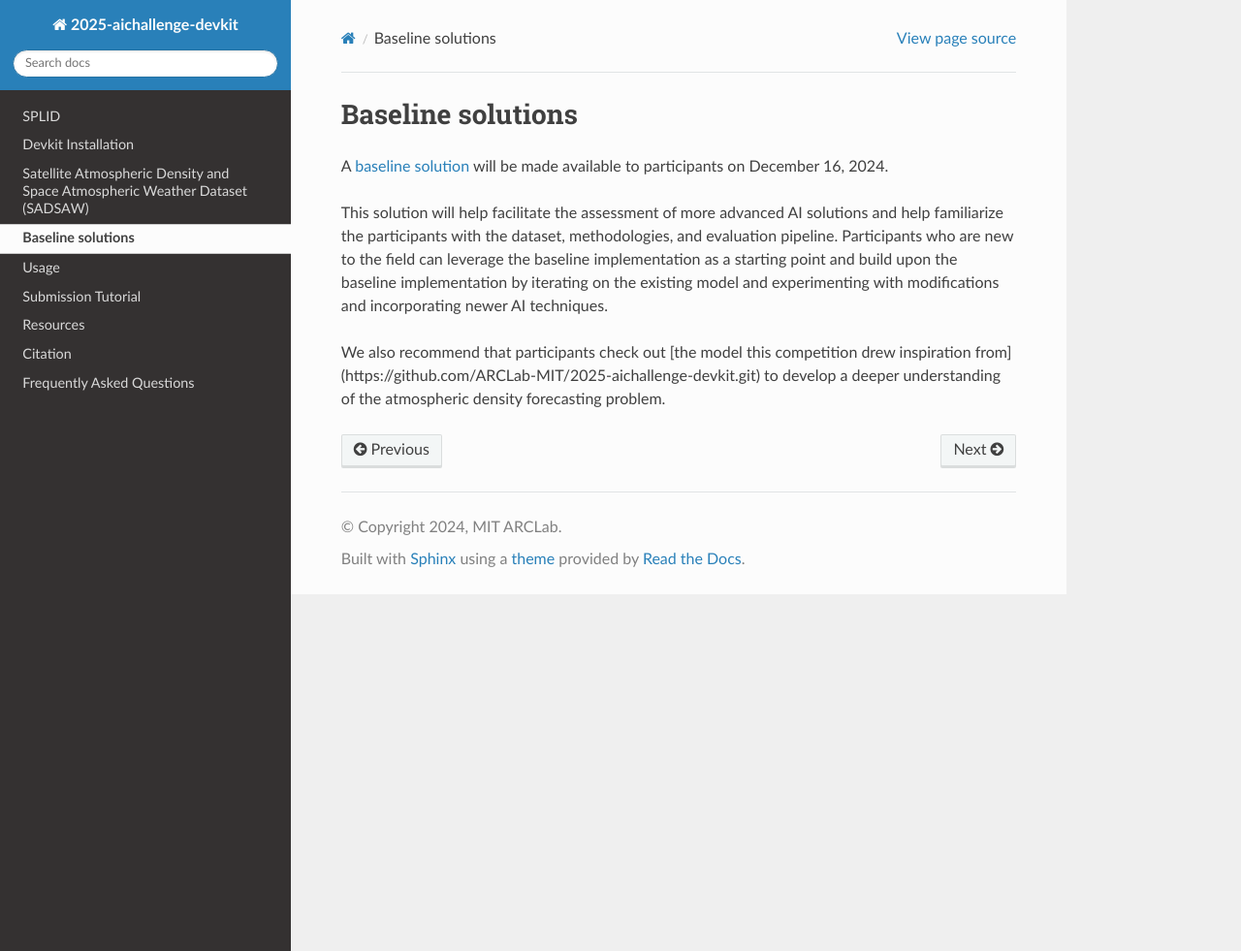
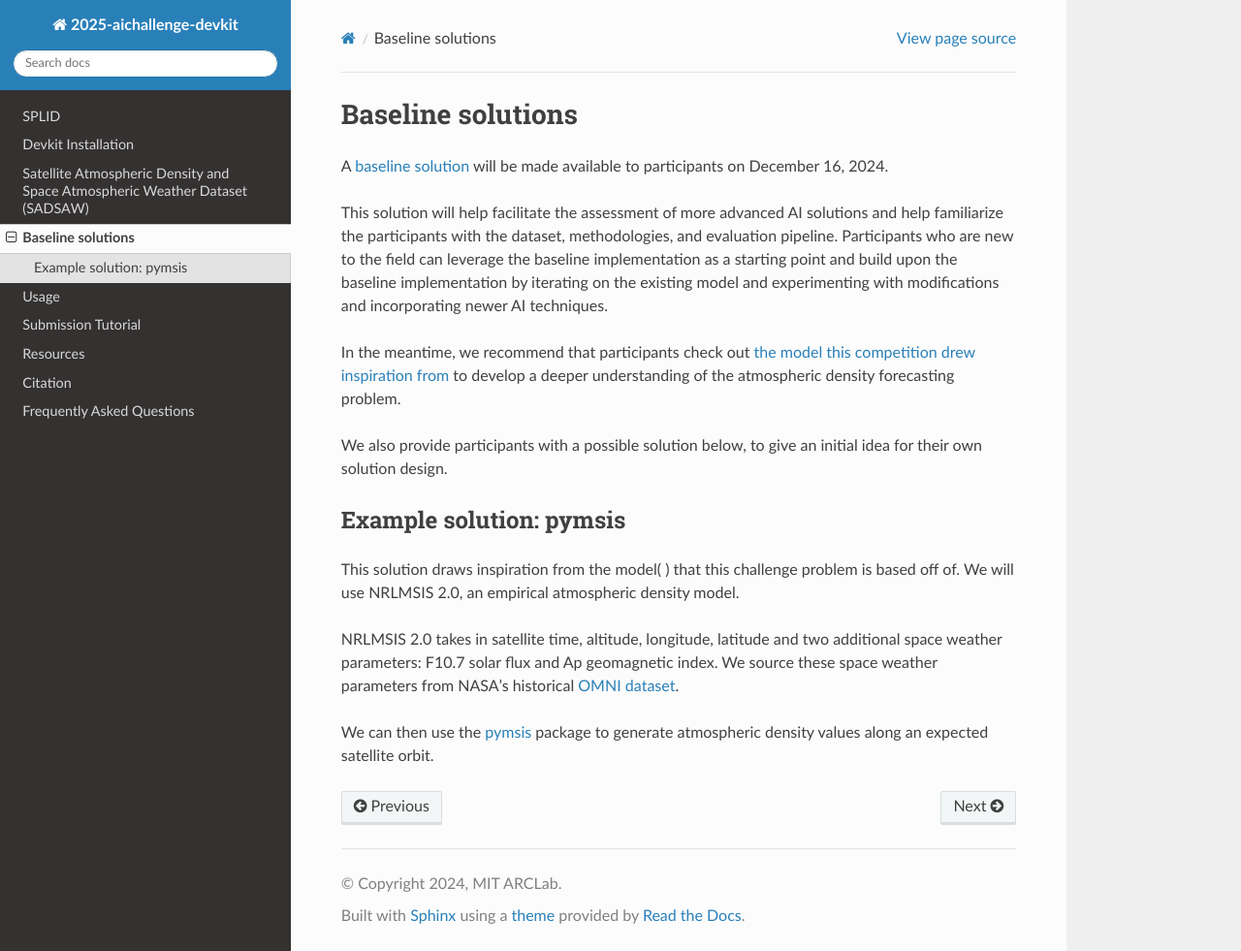
Before and after one commit to olgupila/STORM-AI-devkit-2025, a Sphinx documentation site: the page built from docs/baseline.md, in a window 1280 px wide and 981 px high. Shown: the whole window at 97% size. Built offline with Sphinx 7.4.7 and the Read the Docs theme 3.1.0, drawn with Linux system fonts in a browser that asks for light colours; pages that are not in the unit, such as notebooks, are missing from menus.

Commit message:
added pymsis to baseline.md

```diff
--- a/docs/baseline.md
+++ b/docs/baseline.md
@@ -1,6 +1,16 @@
 # Baseline solutions
+
 A [baseline solution](https://github.com/ARCLab-MIT/2025-aichallenge-wiki/tree/main/baseline_solutions) will be made available to participants on December 16, 2024.
 
 This solution will help facilitate the assessment of more advanced AI solutions and help familiarize the participants with the dataset, methodologies, and evaluation pipeline. Participants who are new to the field can leverage the baseline implementation as a starting point and build upon the baseline implementation by iterating on the existing model and experimenting with modifications and incorporating newer AI techniques.
 
-We also recommend that participants check out [the model this competition drew inspiration from] (https://github.com/ARCLab-MIT/2025-aichallenge-devkit.git) to develop a deeper understanding of the atmospheric density forecasting problem.
+In the meantime, we recommend that participants check out [the model this competition drew inspiration from](https://github.com/ARCLab-MIT/2025-aichallenge-devkit.git) to develop a deeper understanding of the atmospheric density forecasting problem.
+
+We also provide participants with a possible solution below, to give an initial idea for their own solution design.
+
+## Example solution: pymsis
+This solution draws inspiration from the model( ) that this challenge problem is based off of. We will use NRLMSIS 2.0, an empirical atmospheric density model.
+
+NRLMSIS 2.0 takes in satellite time, altitude, longitude, latitude and two additional space weather parameters: F10.7 solar flux and Ap geomagnetic index. We source these space weather parameters from NASA's historical [OMNI dataset](https://omniweb.gsfc.nasa.gov/).
+
+We can then use the [pymsis](https://pypi.org/project/pymsis/) package to generate atmospheric density values along an expected satellite orbit.
```
Also changed, not shown: docs/installation.md (+7 -2 lines).
